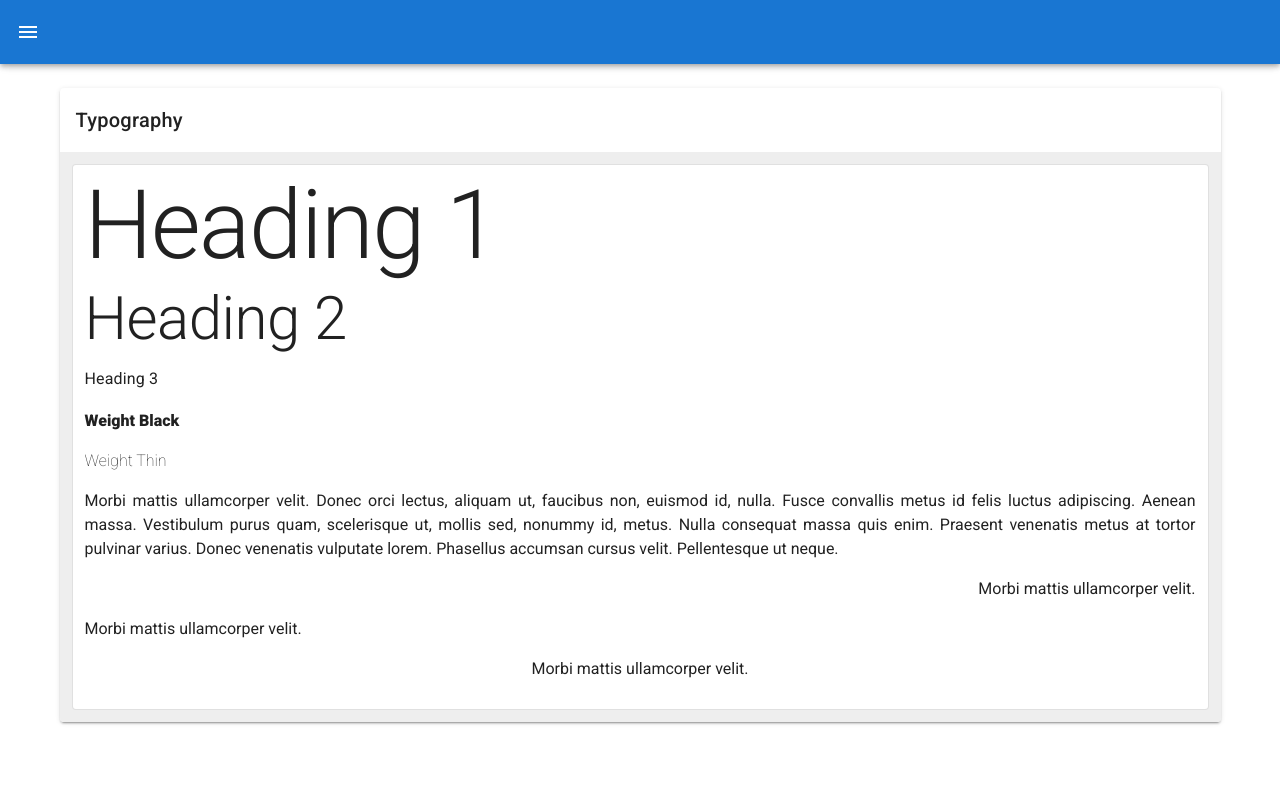
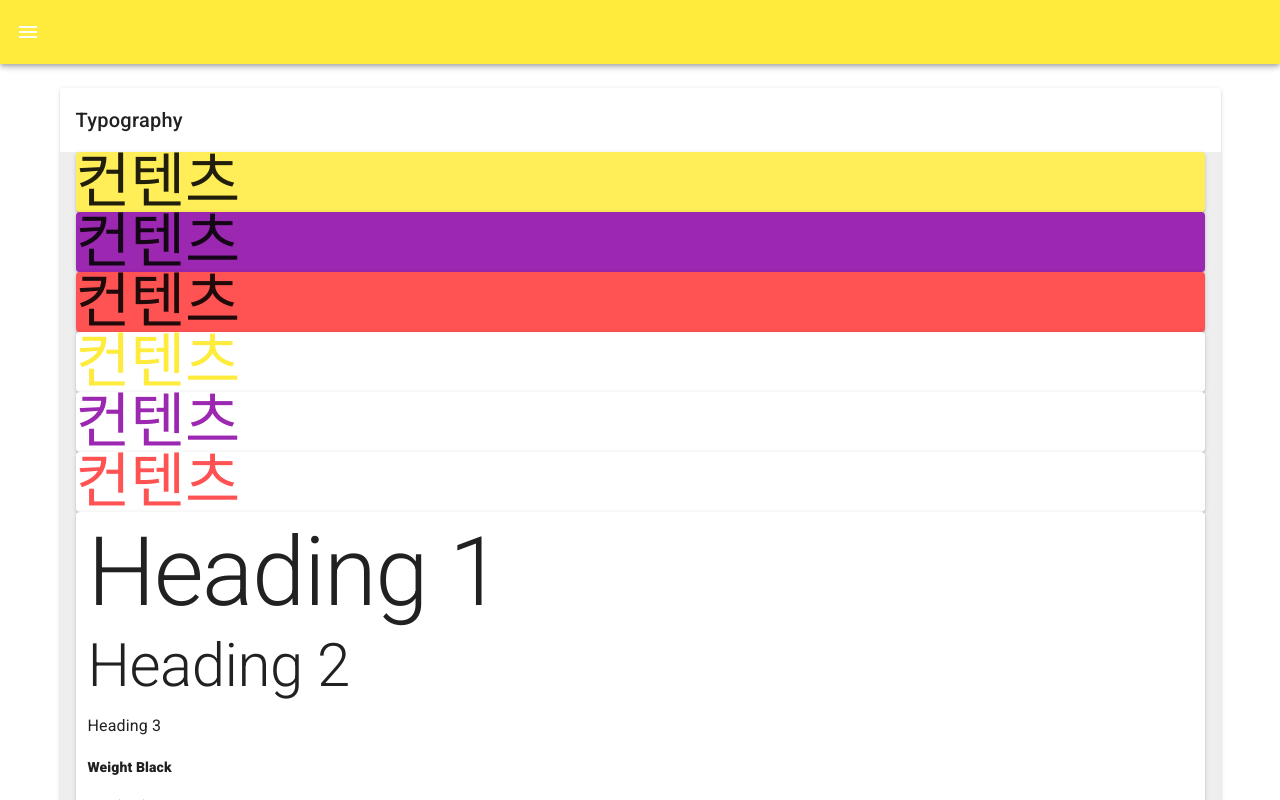
Before and after one commit to zeroam/vue_tutorial, a Vue app in the folder vuetify-admin-template/: page /typography in a window 1280 px wide. Shown: the top 800 px of the page. Built offline with nearby package versions, Linux system fonts and the light colour scheme.

Commit message:
vue-admin-template: Color

```diff
--- a/vuetify-admin-template/src/plugins/vuetify.js
+++ b/vuetify-admin-template/src/plugins/vuetify.js
@@ -1,7 +1,17 @@
-import Vue from 'vue';
-import Vuetify from 'vuetify/lib/framework';
+import Vue from "vue";
+import Vuetify from "vuetify/lib";
+
+import colors from "vuetify/lib/util/colors";
 
 Vue.use(Vuetify);
 
 export default new Vuetify({
+  theme: {
+    themes: {
+      light: {
+        primary: colors.yellow,
+        secondary: colors.purple
+      }
+    }
+  }
 });
--- a/vuetify-admin-template/src/views/Typography.vue
+++ b/vuetify-admin-template/src/views/Typography.vue
@@ -4,10 +4,27 @@
       <v-card-title>
         Typography
       </v-card-title>
-      <v-container class="grey lighten-3">
+      <v-card-text class="grey lighten-3">
+        <v-card class="text-h2 primary lighten-1">
+          컨텐츠
+        </v-card>
+        <v-card class="text-h2 secondary">
+          컨텐츠
+        </v-card>
+        <v-card class="text-h2 error">
+          컨텐츠
+        </v-card>
+        <v-card class="text-h2 primary--text">
+          컨텐츠
+        </v-card>
+        <v-card class="text-h2 secondary--text">
+          컨텐츠
+        </v-card>
+        <v-card class="text-h2 error--text">
+          컨텐츠
+        </v-card>
         <v-card
           class="pa-3"
-          outlined
         >
           <p class="text-h1">
             Heading 1
@@ -37,7 +54,7 @@
             Morbi mattis ullamcorper velit.
           </p>
         </v-card>
-      </v-container>
+      </v-card-text>
     </v-card>
   </v-container>
 </template>
```
